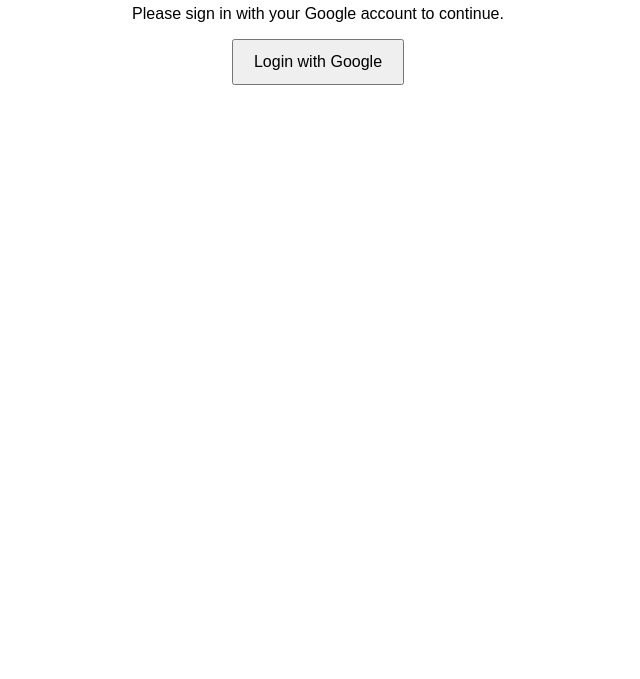
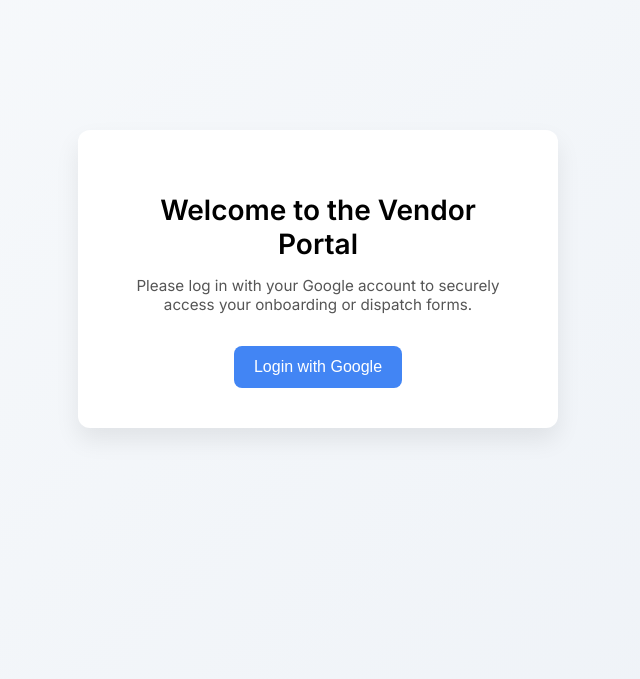
Before and after one commit to Ennorish/Vendor-login, a plain HTML site: page index.html in a window 1280 px wide. Shown: the part 121-800 px from the top of the page, without its empty margins (322-962 px from the left). Drawn offline with Linux system fonts and the light colour scheme.

Commit message:
Update index.html

```diff
--- a/index.html
+++ b/index.html
@@ -1,18 +1,79 @@
-<!doctype html>
+<!DOCTYPE html>
 <html lang="en">
 <head>
   <meta charset="UTF-8" />
   <title>Vendor Portal Login</title>
+  <meta name="viewport" content="width=device-width, initial-scale=1.0" />
+  <link href="https://fonts.googleapis.com/css2?family=Inter:wght@400;600&display=swap" rel="stylesheet">
+  <style>
+    body {
+      margin: 0;
+      font-family: 'Inter', sans-serif;
+      background: linear-gradient(135deg, #F8FAFC, #EEF2F7);
+      display: flex;
+      justify-content: center;
+      align-items: center;
+      height: 100vh;
+    }
+
+    .card {
+      background: white;
+      padding: 2.5rem;
+      border-radius: 12px;
+      box-shadow: 0 12px 24px rgba(0, 0, 0, 0.08);
+      text-align: center;
+      width: 100%;
+      max-width: 400px;
+      animation: fadeIn 0.8s ease;
+    }
+
+    h2 {
+      margin-bottom: 0.5rem;
+      font-weight: 600;
+      font-size: 1.75rem;
+    }
+
+    p {
+      margin-bottom: 2rem;
+      color: #555;
+      font-size: 0.95rem;
+    }
+
+    button {
+      padding: 12px 20px;
+      font-size: 16px;
+      background-color: #4285F4;
+      color: white;
+      border: none;
+      border-radius: 8px;
+      cursor: pointer;
+      transition: background 0.3s ease;
+    }
+
+    button:hover {
+      background-color: #3367D6;
+    }
+
+    @keyframes fadeIn {
+      from {
+        opacity: 0;
+        transform: translateY(20px);
+      }
+      to {
+        opacity: 1;
+        transform: translateY(0);
+      }
+    }
+  </style>
 </head>
-  <body style="font-family: sans-serif; text-align: center; padding: 50px">
-    <h2>Vendor Portal Login</h2>
-    <p>Please sign in with your Google account to continue.</p>
-    <button id="loginBtn" style="padding: 12px 20px; font-size: 16px">
-      Login with Google
-    </button>
+<body>
+  <div class="card">
+    <h2>Welcome to the Vendor Portal</h2>
+    <p>Please log in with your Google account to securely access your onboarding or dispatch forms.</p>
+    <button id="loginBtn">Login with Google</button>
+  </div>
 
   <script type="module">
-      // ✅ Firebase SDK imports
     import { initializeApp } from "https://www.gstatic.com/firebasejs/10.7.0/firebase-app.js";
     import {
       getAuth,
@@ -21,7 +82,6 @@
     } from "https://www.gstatic.com/firebasejs/10.7.0/firebase-auth.js";
     import { getAnalytics } from "https://www.gstatic.com/firebasejs/10.7.0/firebase-analytics.js";
 
-      // ✅ Your Firebase config
     const firebaseConfig = {
       apiKey: "AIzaSyBdMvSH1t_SOvsVqhYvY7IEES41Ew_5EtU",
       authDomain: "vendor-portal-9aad3.firebaseapp.com",
@@ -32,23 +92,18 @@
       measurementId: "G-WY4RZGFPLN",
     };
 
-      // ✅ Initialize Firebase
     const app = initializeApp(firebaseConfig);
     const analytics = getAnalytics(app);
     const auth = getAuth(app);
     const provider = new GoogleAuthProvider();
 
-      // ✅ Google Login + Redirect
     document.getElementById("loginBtn").addEventListener("click", () => {
       signInWithPopup(auth, provider)
         .then((result) => {
           const email = result.user.email;
           const encodedEmail = encodeURIComponent(email);
-
-            const baseFormUrl = "https://tally.so/r/wg65Zl";
+          const baseFormUrl = "https://tally.so/r/wg65Zl"; // Replace with your actual form
           const finalUrl = `${baseFormUrl}?vendorEmail=${encodedEmail}`;
-
-            // 🔁 Redirect to the form with vendor email prefilled
           window.location.href = finalUrl;
         })
         .catch((error) => {
```
Lines whose indentation alone changed are shown as unchanged.
